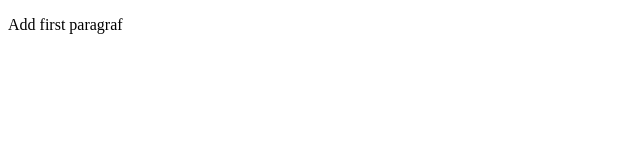
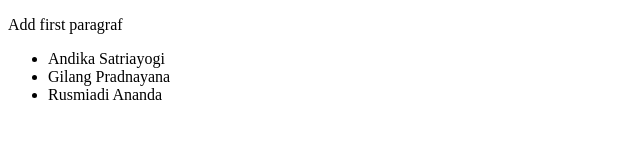
Before and after one commit to igks/belajar-git, a plain HTML site: page index.html in a window 1280 px wide. Shown: the whole page, without its empty margins (0-640 px from the left). Drawn offline with Linux system fonts and the light colour scheme.

Commit message:
menambahkan list pada index.html

```diff
--- a/index.html
+++ b/index.html
@@ -7,5 +7,10 @@
 </head>
 <body>
   <p>Add first paragraf</p>
+  <ul>
+    <li>Andika Satriayogi</li>
+    <li>Gilang Pradnayana</li>
+    <li>Rusmiadi Ananda</li>
+  </ul>
 </body>
 </html>
```
